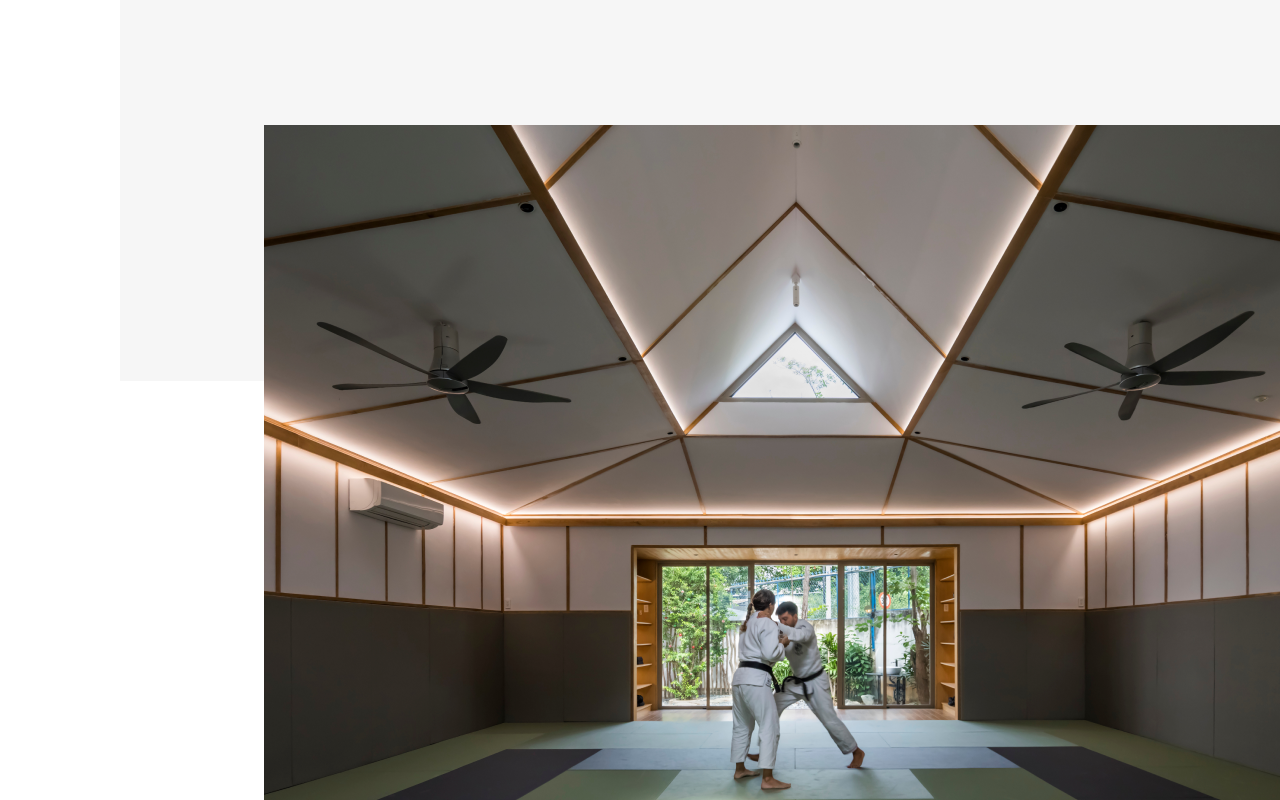
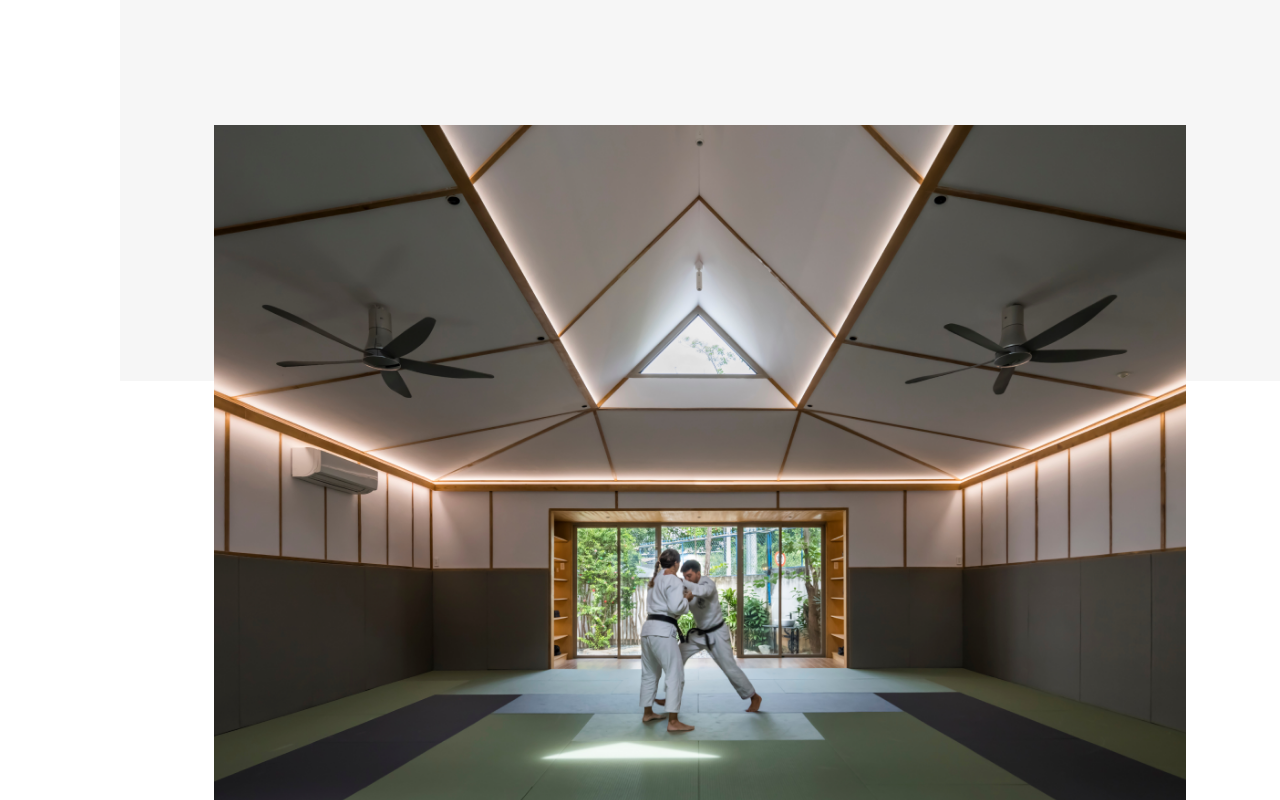
Before and after one commit to akpascalp/ssjc-site, a Vue app: page / in a window 1280 px wide. Shown: the part 5880-6680 px from the top of the page. Built offline with nearby package versions, Linux system fonts and the light colour scheme.

Commit message:
home Judo bloc alignement

```diff
--- a/src/pages/Home.vue
+++ b/src/pages/Home.vue
@@ -118,7 +118,6 @@
   <!-- Judo -->
 
   <div>
-    <div class="relative">
     <div class="grid grid-cols-3 pt-24 pb-96 bg-[#F6F6F6]">
       <img src="/img_4.png" class="pt-8 pb-8 pl-24" />
       <div class="col-span-2">
@@ -142,16 +141,18 @@
         </button>
       </div>
     </div>
-      <img src="/img_5.png" class="relative -top-64 left-36 -mb-48" />
+  </div>
 
-      <div class="bg-[url('/img_6.png')] bg-contain bg-center bg-no-repeat h-96 w-[32rem]">
+  <div class="flex place-content-center">
+    <img src="/img_5.png" class="relative -top-64 -mb-48" width="972" />
+  </div>
+
+  <div class="bg-[url('/img_6.png')] bg-contain bg-center bg-no-repeat h-96">
     <p class="pl-72 mr-[500px] text-white text-[24px] pt-20 pb-12">Lorem ipsum dolor sit amet, consectetur
       adipiscing elit, sed do eiusmod tempor incididunt ut labore et dolore magna aliqua</p>
     <button class="btn-secondary ml-72 text-white px-16">
       Contact Us
     </button>
-      </div>
-    </div>
   </div>
 
   <br class="py-6" />
```
Lines whose indentation alone changed are shown as unchanged.
